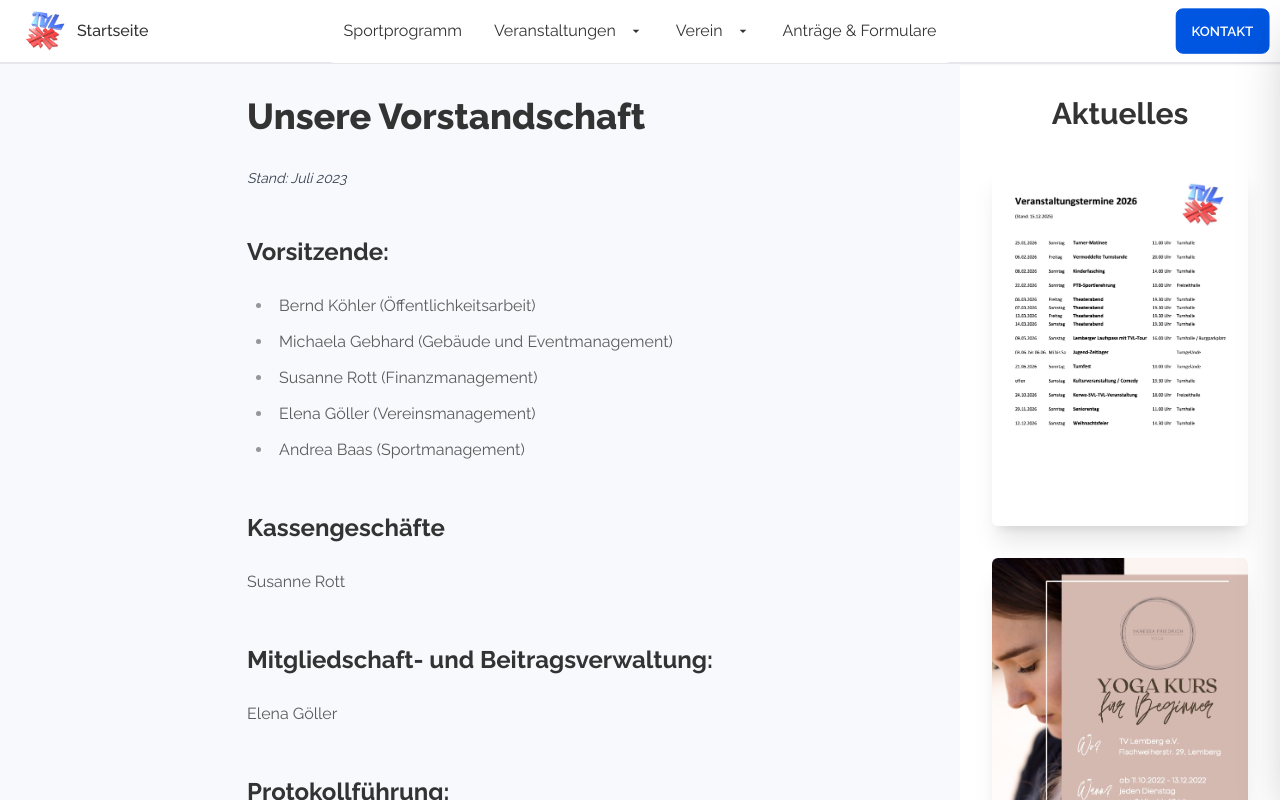
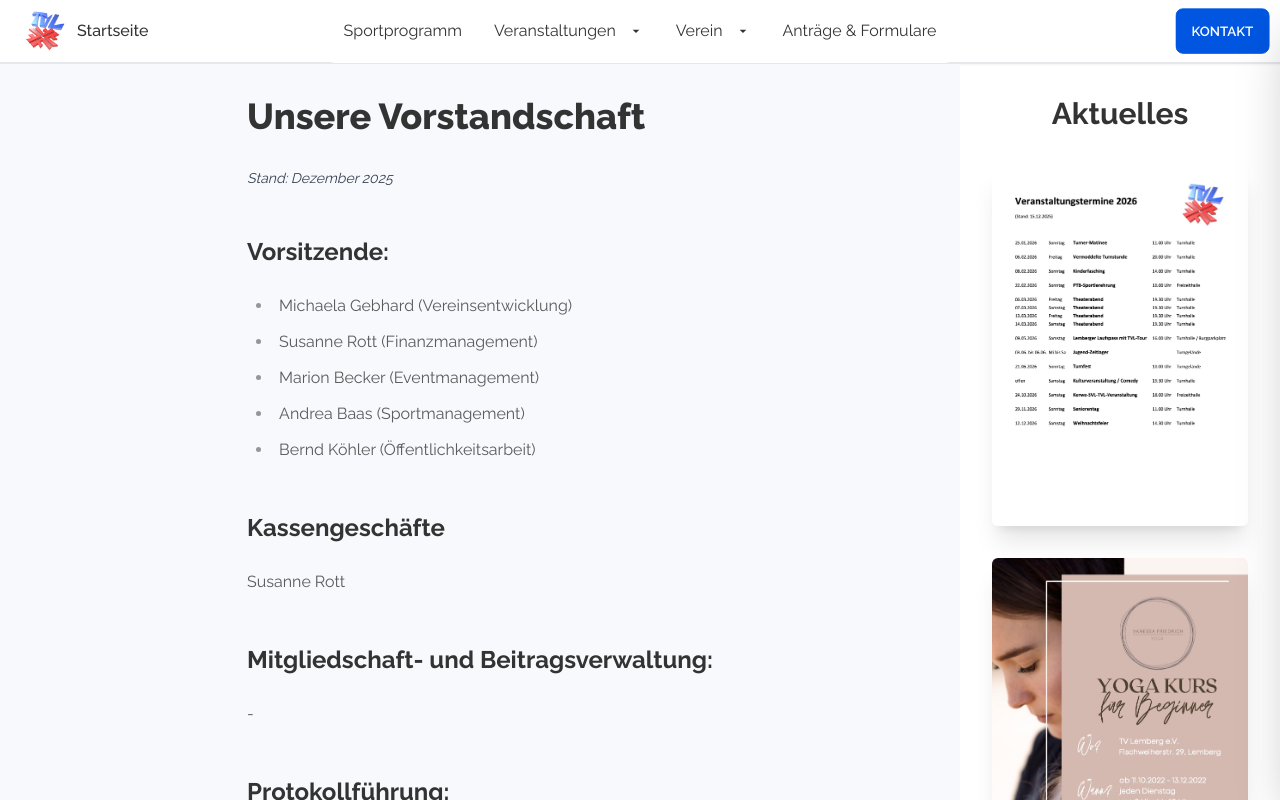
Before and after one commit to paulf98/tvlemberg, a Next.js app: page /verein/vorstand in a window 1280 px wide. Built offline with nearby package versions, Linux system fonts and the light colour scheme.

Commit message:
chore: update vorstandschaft

```diff
--- a/src/pages/verein/vorstand.tsx
+++ b/src/pages/verein/vorstand.tsx
@@ -2,27 +2,21 @@ export default function Vorstand() {
 	return (
 		<div className='prose mx-auto'>
 			<h1>Unsere Vorstandschaft</h1>
-			<p className='text-gray-700 italic text-sm'>Stand: Juli 2023</p>
-			<h2> Vorsitzende:</h2>
+			<p className='text-gray-700 italic text-sm'>Stand: Dezember 2025</p>
+			<h2>Vorsitzende:</h2>
 			<ul>
+				<li>Michaela Gebhard (Vereinsentwicklung)</li>
+				<li>Susanne Rott (Finanzmanagement)</li>
+				<li>Marion Becker (Eventmanagement)</li>
+				<li>Andrea Baas (Sportmanagement)</li>
 				<li>Bernd Köhler (Öffentlichkeitsarbeit)</li>
-				<li>Michaela Gebhard (Gebäude und Eventmanagement)</li>
-				<li>Susanne Rott (Finanzmanagement)</li>
-				<li>Elena Göller (Vereinsmanagement)</li>
-				<li>Andrea Baas (Sportmanagement)</li>
 			</ul>
 			<h2>Kassengeschäfte</h2>
 			<p>Susanne Rott</p>
 			<h2>Mitgliedschaft- und Beitragsverwaltung:</h2>
-			<p>Elena Göller</p>
+			<p>-</p>
 			<h2>Protokollführung:</h2>
-			<p>Jutta Ernst</p>
-			<h2>Beisitzer:</h2>
-			<ul>
-				<li>Herbert Salzmann</li>
-				<li>Artur Seebach</li>
-				<li>Gerlinde Neumüller</li>
-			</ul>
+			<p>Michaela Gebhard</p>
 			<h2>Leiterin Bewirtungsausschuss:</h2>
 			<p>Elke Stilgenbauer</p>
 			<h2>Leiterin Vergnügungsausschuss:</h2>
@@ -34,7 +28,7 @@ export default function Vorstand() {
 			<h2>Leiterin Jugendausschuss:</h2>
 			<p>Anna-Lena Resch</p>
 			<h2>Kassenprüfer:</h2>
-			<p>Heidi Koch &nbsp; Matthias Kobert</p>
+			<p>Heidi Koch&nbsp;&&nbsp;Matthias Kobert</p>
 		</div>
 	);
 }
```
